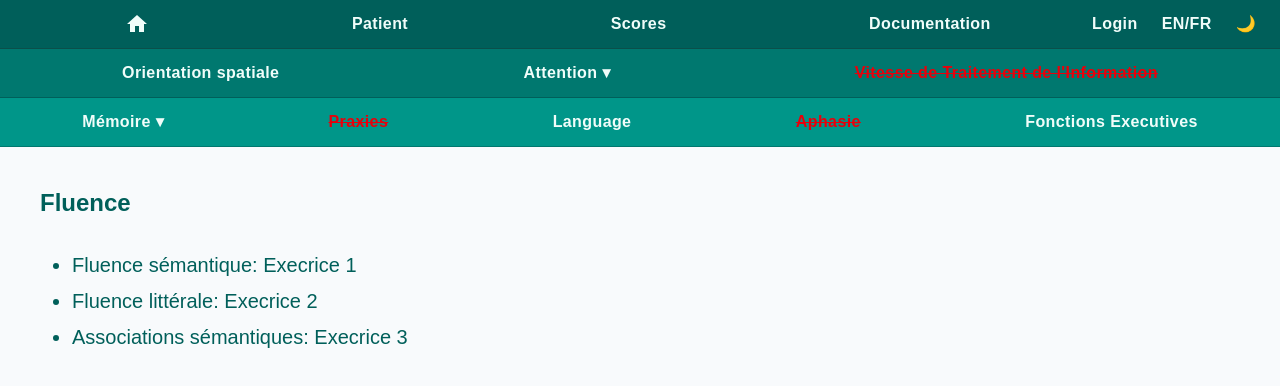
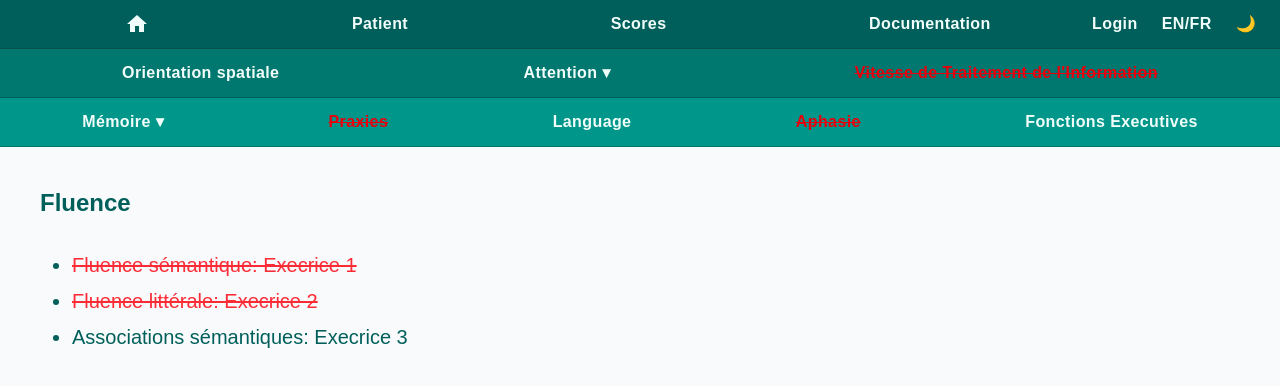
Before and after one commit to TLRKiliann/webapp-np-one, a Next.js app in the folder my-app/: page /language/fluence in a window 1280 px wide. Shown: the top 386 px of the page. Built offline with nearby package versions, Linux system fonts and the light colour scheme; no server answers.

Commit message:
empty routes marked in red

```diff
--- a/my-app/app/language/denomination/page.tsx
+++ b/my-app/app/language/denomination/page.tsx
@@ -21,7 +21,7 @@ export default function DenominationPage() {
                     </li>
                     <li className="text-xl hover:text-teal-500 dark:hover:text-indigo-400 mb-2">
                         <Link href="/language/denomination/3">
-                            Execrice 3: Complètement de phrase
+                            <s className="text-red-500">Execrice 3: Complètement de phrase</s>
                         </Link>
                     </li>
                     <li className="text-xl hover:text-teal-500 dark:hover:text-indigo-400 mb-2">
--- a/my-app/app/language/fluence/page.tsx
+++ b/my-app/app/language/fluence/page.tsx
@@ -10,12 +10,12 @@ export default function Fluence() {
                 <ul className="list-disc">
                     <li className="text-xl hover:text-teal-500 dark:hover:text-indigo-400 mb-2">
                         <Link href="/language/fluence/1">
-                            Fluence sémantique: Execrice 1
+                            <s className="text-red-500">Fluence sémantique: Execrice 1</s>
                         </Link>
                     </li>
                     <li className="text-xl hover:text-teal-500 dark:hover:text-indigo-400 mb-2">
                         <Link href="/language/fluence/2">
-                            Fluence littérale: Execrice 2
+                            <s className="text-red-500">Fluence littérale: Execrice 2</s>
                         </Link>
                     </li>
                     <li className="text-xl hover:text-teal-500 dark:hover:text-indigo-400 mb-2">
```
